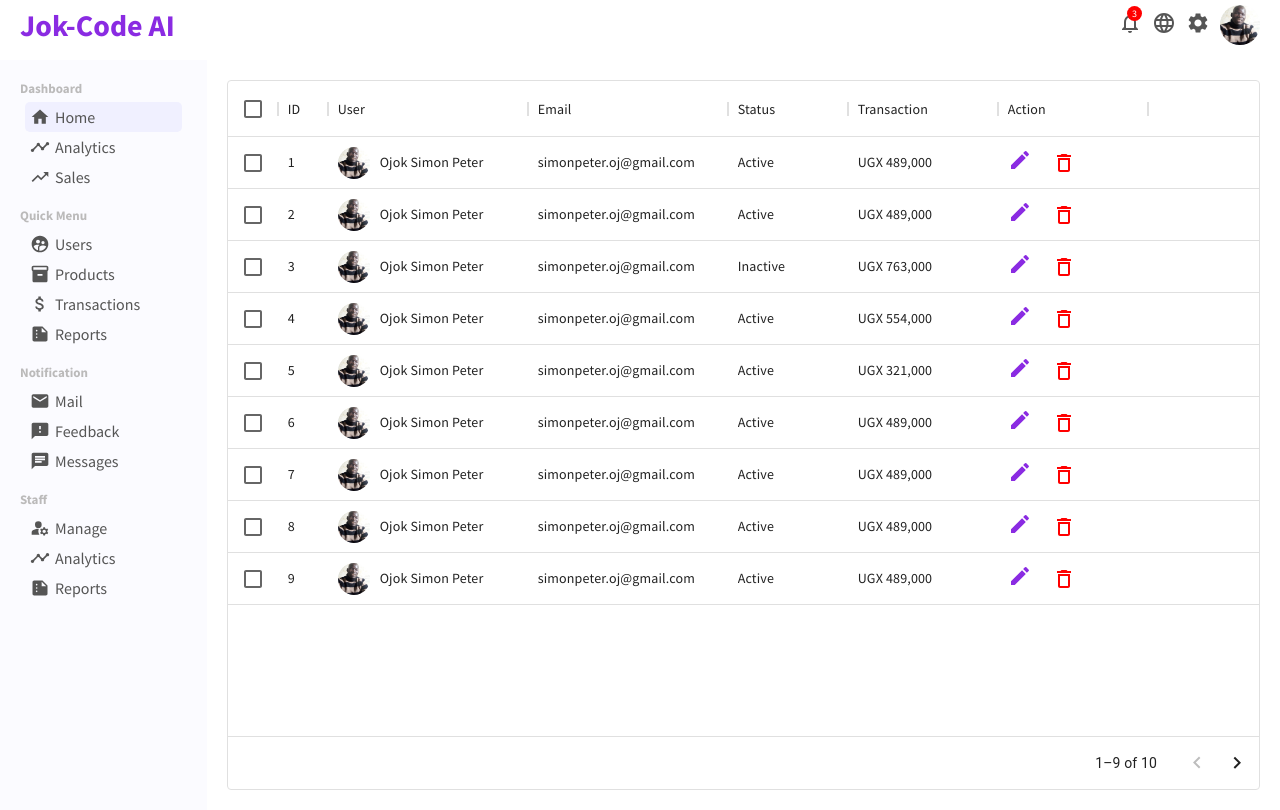
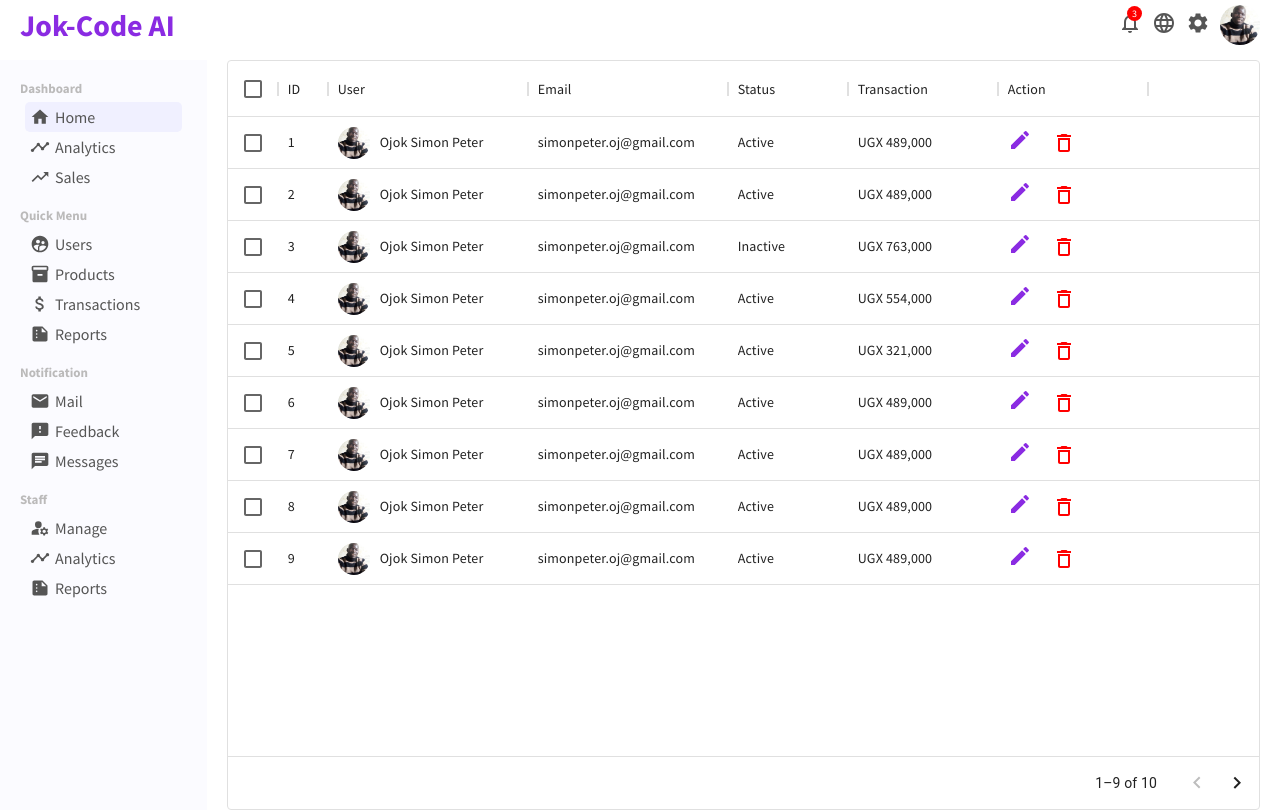
Before and after one commit to Jokmonsimon/react-admin-dashboard, a React (Create React App) app: page /users in a window 1280 px wide. Built offline with nearby package versions, Linux system fonts and the light colour scheme.

Commit message:
New Update

```diff
--- a/src/pages/userList/UserList.css
+++ b/src/pages/userList/UserList.css
@@ -1,6 +1,13 @@
 .user-list {
   flex: 5;
-  padding: 20px;
+  margin: 0px 20px;
+}
+
+.user-title-container {
+  display: flex;
+  align-items: center;
+  justify-content: space-between;
+  margin-bottom: 5px;
 }
 
 .user-list-user {
```
